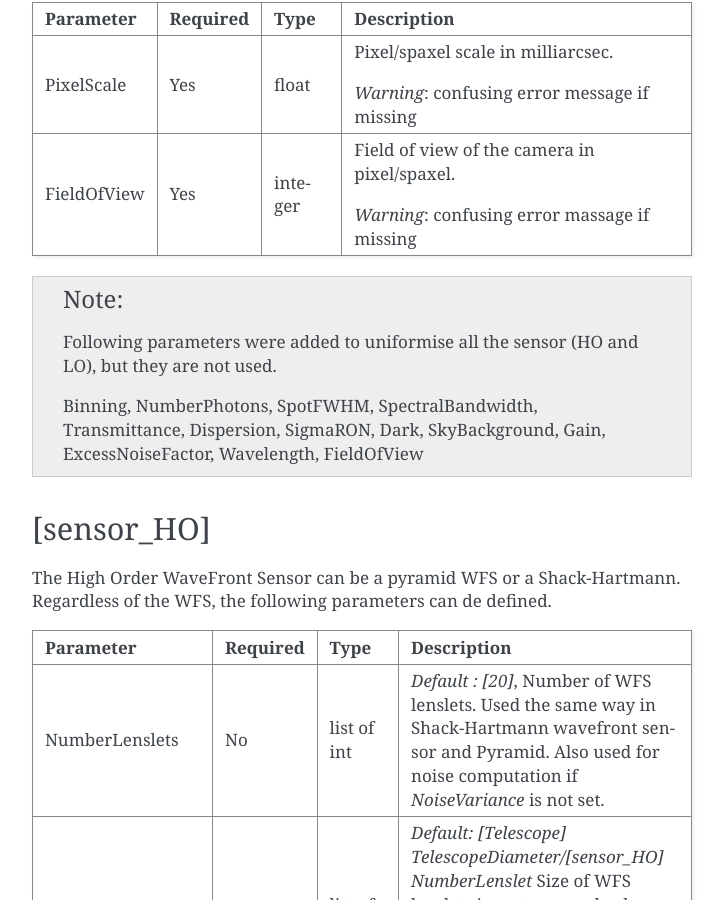
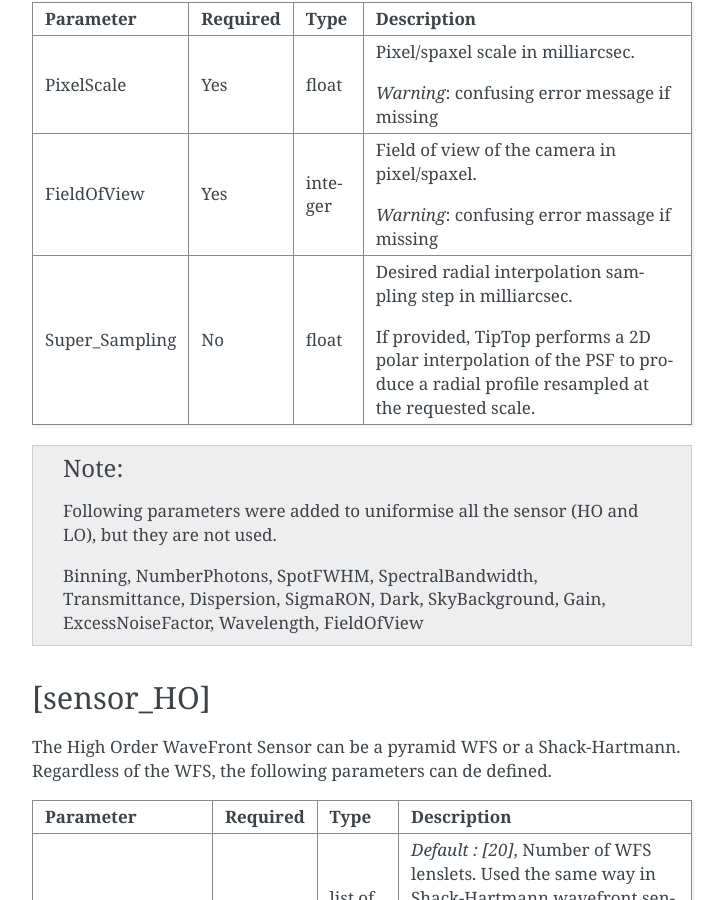
Before and after one commit to astro-tiptop/TIPTOP, a Sphinx documentation site: the page built from docs/source/parameterFile.rst, in a window 1280 px wide and 900 px high, scrolled down 8724 px. Shown: the whole window, without its empty margins (388-1112 px from the left). Built offline with Sphinx 7.4.7, drawn with Linux system fonts in a browser that asks for light colours; the version number could not be read and is left out.

Commit message:
Update parameterFile.rst

```diff
--- a/docs/source/parameterFile.rst
+++ b/docs/source/parameterFile.rst
@@ -321,6 +321,11 @@ We now go more in detail for each section:
 |FieldOfView              |Yes      |integer |Field of view of the camera in pixel/spaxel.                              |
 |                         |         |        |                                                                          |
 |                         |         |        |*Warning*: confusing error massage if missing                             |
++-------------------------+---------+--------+--------------------------------------------------------------------------+
+|Super_Sampling           |No       |float   |Desired radial interpolation sampling step in milliarcsec.                |
+|                         |         |        |                                                                          |
+|                         |         |        |If provided, TipTop performs a 2D polar interpolation of the PSF to       |
+|                         |         |        |produce a radial profile resampled at the requested scale.                |
 +-------------------------+---------+--------+--------------------------------------------------------------------------+
 
 .. note::
```
